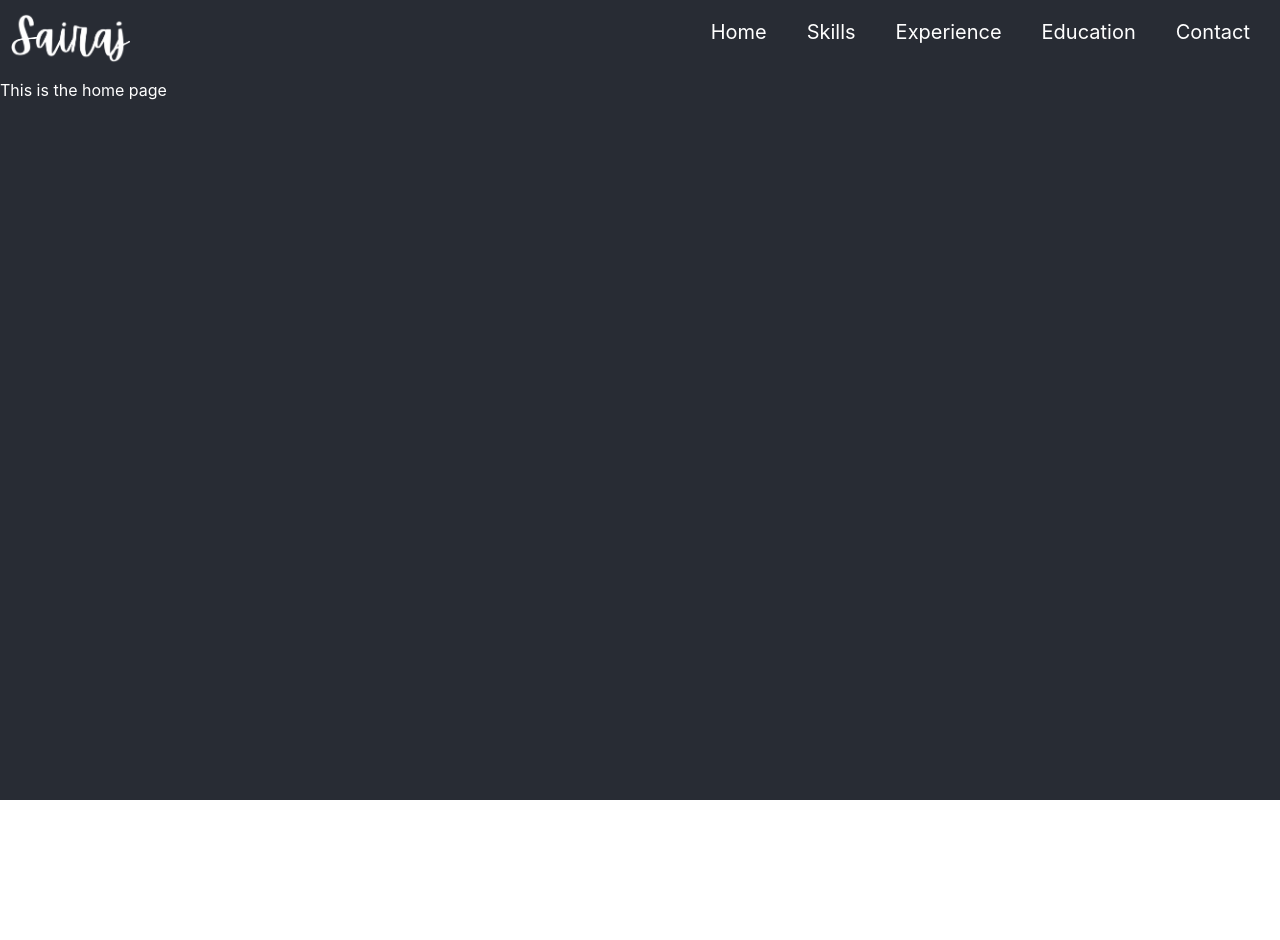
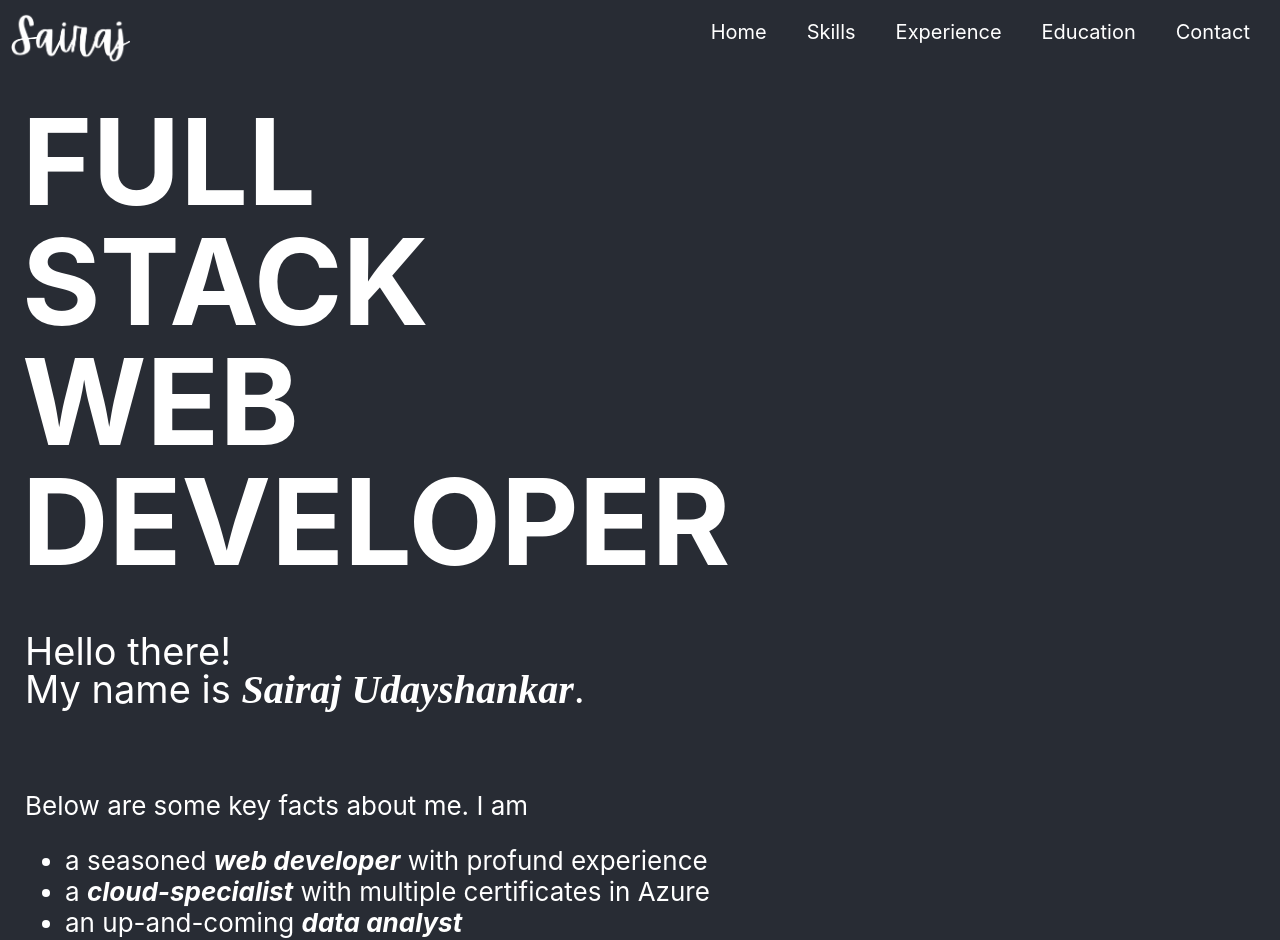
Before and after one commit to SairajGunner/Portfolio, a React (Create React App) app in the folder portfolio/: page / in a window 1280 px wide. Shown: the top 940 px of the page. Before the commit the page ends 800 px from the top, so only its background shows below. Built offline with nearby package versions, Linux system fonts and the light colour scheme.

Commit message:
Completed Home Page Design
Added colors to the texts

```diff
--- a/portfolio/src/components/header/Header.js
+++ b/portfolio/src/components/header/Header.js
@@ -4,15 +4,15 @@ function Header() {
     return (
         <div>
             <div className="flex-container">
-                <div className="logo">
+                <div className="logo menu-btn">
                     <img width={"120px"} src="/images/Sairaj - Resize.png"></img>
                 </div>
                 <div className="flex-container-buttons">
-                    <div>Home</div>
-                    <div>Skills</div>
-                    <div>Experience</div>
-                    <div>Education</div>
-                    <div>Contact</div>
+                    <div className="menu-btn">Home</div>
+                    <div className="menu-btn">Skills</div>
+                    <div className="menu-btn">Experience</div>
+                    <div className="menu-btn">Education</div>
+                    <div className="menu-btn">Contact</div>
                 </div>
             </div>
         </div>
--- a/portfolio/src/components/header/Header.scss
+++ b/portfolio/src/components/header/Header.scss
@@ -26,5 +26,16 @@
     margin: 10px;
     padding-left: 10px;
     padding-right: 10px;
-    // font-weight: bold;
 }
+
+.menu-btn {
+    cursor: pointer;
+}
+
+.menu-btn:hover {
+    text-shadow: 1px 1px 10px white;
+}
+
+.menu-btn:focus {
+    text-shadow: 1px 1px 10px white;
+}
--- a/portfolio/src/components/home/Home.js
+++ b/portfolio/src/components/home/Home.js
@@ -1,9 +1,49 @@
-import './Home.scss'
+import React from 'react';
+import './Home.scss';
 
 function Home() {
+    function ChangeColor(e) {
+        const colors = ['red', 'magenta', 'pink', 'yellow', 'cyan'];
+        e.target.style.color = colors[Math.floor(Math.random() * 5)];
+    }
+
+    function RestoreColor(e) {
+        e.target.style.color = 'white';
+    }
+
     return (
-        <div>
-            This is the home page
+        <div className="container">
+            <div className="intro-big">
+                <p className="gigantic-font">
+                    <span onMouseOver={ChangeColor} >FULL</span>
+                    <br></br>
+                    <span onMouseOver={ChangeColor} >STACK</span>
+                    <br></br>
+                    <span onMouseOver={ChangeColor} >WEB</span>
+                    <br></br>
+                    <span onMouseOver={ChangeColor} >DEVELOPER</span>
+                </p>
+            </div>
+            <div className="intro-small">
+                <p onMouseOver={ChangeColor} className="gigantic-font">FULL STACK WEB DEVELOPER</p>
+            </div>
+            <div className="brief-description">
+                <section>
+                    <p className="intro-font">Hello there!<br></br>My name is <span className="name-font"><i>Sairaj Udayshankar</i></span>.</p>
+                    <br></br>
+                    <p className="intro-second">Below are some key facts about me. I am</p>
+                    <ul className="intro-second">
+                        <li>a seasoned <b><i>web developer</i></b> with profund experience</li>
+                        <li>a <b><i>cloud-specialist</i></b> with multiple certificates in Azure</li>
+                        <li>an up-and-coming <b><i>data analyst</i></b></li>
+                        <li> a human being :)</li>
+                    </ul>
+                    <br></br>
+                    <p className="intro-second">You can view more information about me on this website.</p>
+                    <br></br>
+                    <p>Tip: Move the mouse over the text to feel the magic</p>
+                </section>
+            </div>
         </div>
     );
 }
--- a/portfolio/src/components/home/Home.scss
+++ b/portfolio/src/components/home/Home.scss
@@ -0,0 +1,62 @@
+@use '../../App.scss' as app;
+
+p {
+    line-height: 1.0em;
+}
+
+.container {
+    margin: 10px;
+    display: flex;
+    flex-direction: row;
+    flex-wrap: wrap;
+}
+
+.intro-big {
+    display: block;
+}
+
+.intro-small {
+    display: none;
+}
+
+.gigantic-font {
+    font-size: 120px;
+    font-weight: bold;
+    margin: 0.1em;
+}
+
+.intro-font {
+    font-size: app.$app-mid-font;
+}
+
+.name-font {
+    font-size: 40px;
+    font-weight: bold;
+    font-family: cursive;
+    margin-top: 0px;
+    margin-bottom: 0px;
+}
+
+.intro-second {
+    font-size: app.$app-small-font;
+}
+
+.brief-description {
+    display: block;
+    padding-left: 15px;
+}
+
+@media only screen and (max-width: 600px) {
+    .gigantic-font {
+        font-size: 50px;
+        font-weight: bold;
+        margin: 0.1em;
+    }
+    .intro-big {
+        display: none;
+    }
+    .intro-small {
+        display: block;
+        min-height: 135px;
+    }
+}
```
Also changed, not shown: portfolio/src/components/shared/neon-button/NeonBtn.js (added), portfolio/src/components/shared/neon-button/NeonBtn.scss (added).
